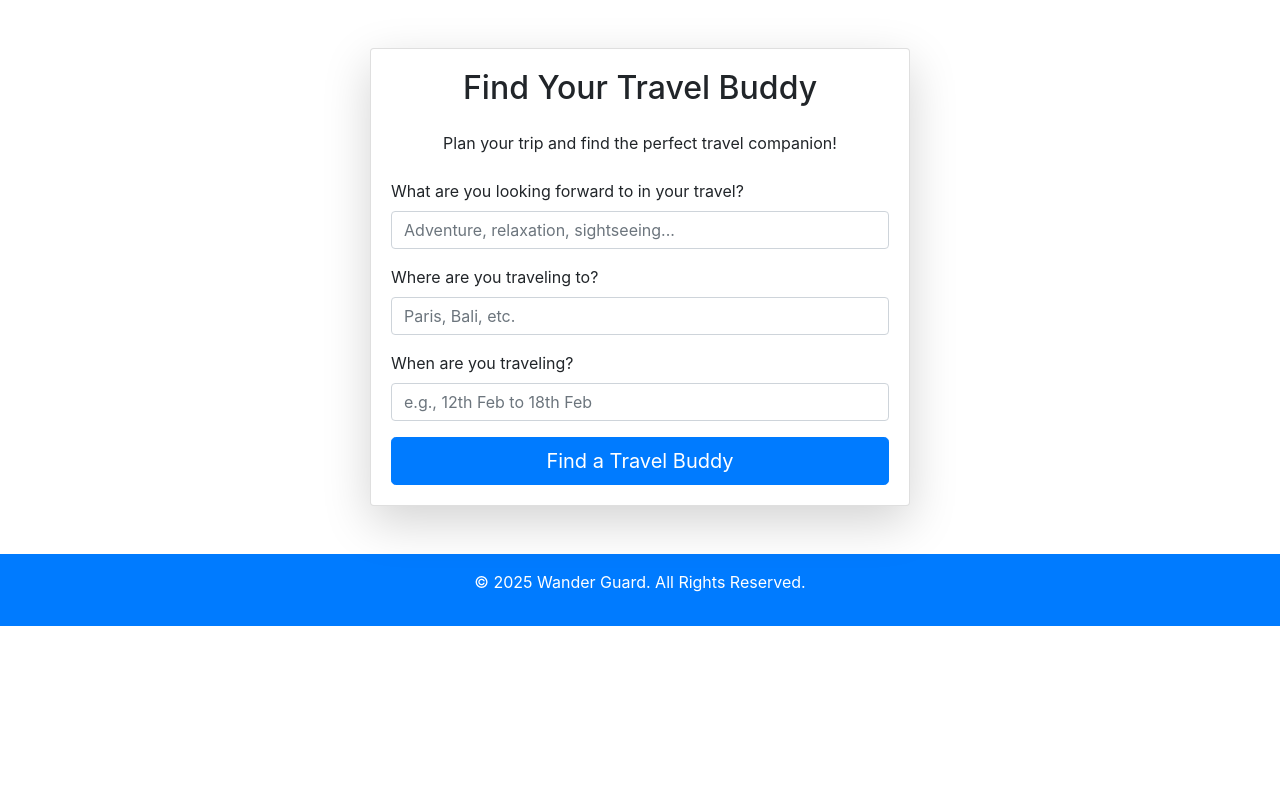
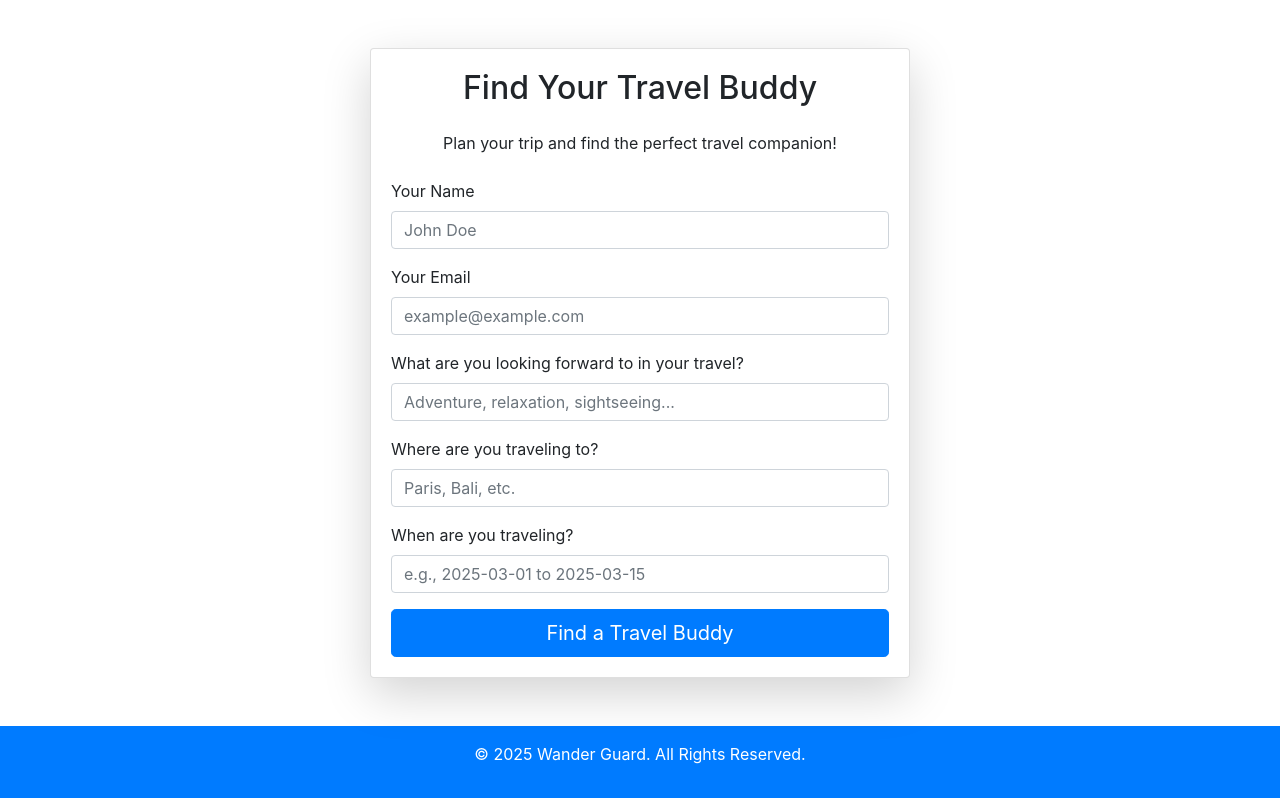
Before and after one commit to Gouri030/WanderGuard, a Flask app: page / in a window 1280 px wide. Shown: the part 56-854 px from the top of the page. Before the commit the page ends 682 px from the top, so only its background shows below. Run offline with Flask 3, Linux system fonts and the light colour scheme; some libraries are stand-ins or nearby versions.

Commit message:
Made a commit

```diff
--- a/app.py
+++ b/app.py
@@ -1,16 +1,48 @@
 from flask import Flask, render_template, request
+import firebase_admin
+from firebase_admin import credentials, firestore
 
+# Initialize Flask app
 app = Flask(__name__)
+
+# Initialize Firebase
+cred = credentials.Certificate("database/serviceAccountKey.json")  # Update the path
+firebase_admin.initialize_app(cred)
+
+# Access Firestore database
+db = firestore.client()
 
 @app.route("/", methods=["GET", "POST"])
 def home():
     if request.method == "POST":
-        # Get form data
+        # Get form data from the user
+        name = request.form["name"]  # Assuming you add a name field in the form
+        email = request.form["email"]  # Assuming you add an email field in the form
         interest = request.form["interest"]
         destination = request.form["destination"]
-        dates = request.form["dates"]
+        travel_dates = request.form["dates"]  # e.g., "2025-03-01 to 2025-03-15"
+
+        # Parse travel dates into start_date and end_date
+        start_date, end_date = map(str.strip, travel_dates.split("to"))
+
+        # Firestore document structure
+        user_data = {
+            "name": name,
+            "email": email,
+            "destination": destination,
+            "interest": interest,
+            "travel_dates": {
+                "start_date": start_date,
+                "end_date": end_date
+            }
+        }
+
+        # Save data to Firestore under the 'users' collection
+        db.collection("users").add(user_data)
+
         # Pass data to the travel buddy page
-        return render_template("buddy.html", interest=interest, destination=destination, dates=dates)
+        return render_template("buddy.html", name=name, destination=destination, dates=travel_dates)
+
     return render_template("index.html")
 
 @app.route("/buddy", methods=["GET", "POST"])
--- a/templates/base.html
+++ b/templates/base.html
@@ -4,7 +4,7 @@
 <head>
     <meta charset="UTF-8">
     <meta name="viewport" content="width=device-width, initial-scale=1.0">
-    <title>Wander Guard</title>
+    <title>{% block title %}Wander Guard{% endblock %}</title>
     <!-- Bootstrap CSS -->
     <link href="https://stackpath.bootstrapcdn.com/bootstrap/4.5.2/css/bootstrap.min.css" rel="stylesheet">
 
--- a/templates/buddy.html
+++ b/templates/buddy.html
@@ -15,6 +15,8 @@
             <h2 class="mb-4">Your Travel Match</h2>
 
             <!-- Display user-entered information -->
+            <p><strong>Name:</strong> {{ name }}</p>
+            <p><strong>Email:</strong> {{ email }}</p>
             <p><strong>Looking for:</strong> {{ interest }}</p>
             <p><strong>Destination:</strong> {{ destination }}</p>
             <p><strong>Travel Dates:</strong> {{ dates }}</p>
--- a/templates/index.html
+++ b/templates/index.html
@@ -4,8 +4,9 @@
 <head>
     <meta charset="UTF-8">
     <meta name="viewport" content="width=device-width, initial-scale=1.0">
-    <title>Document</title>
-    <!-- You can link Bootstrap CSS here -->
+    <title>Find a Travel Buddy</title>
+    <!-- Link to Bootstrap CSS -->
+    <link href="https://stackpath.bootstrapcdn.com/bootstrap/4.5.2/css/bootstrap.min.css" rel="stylesheet">
 </head>
 
 <body>
@@ -21,7 +22,19 @@
                     <p class="card-text text-center mb-4">Plan your trip and find the perfect travel companion!</p>
 
                     <!-- Travel Form -->
-                    <form action="/buddy" method="POST">
+                    <form action="/" method="POST">
+                        <!-- Name -->
+                        <div class="form-group">
+                            <label for="name">Your Name</label>
+                            <input type="text" class="form-control" id="name" name="name" placeholder="John Doe" required>
+                        </div>
+
+                        <!-- Email -->
+                        <div class="form-group">
+                            <label for="email">Your Email</label>
+                            <input type="email" class="form-control" id="email" name="email" placeholder="example@example.com" required>
+                        </div>
+
                         <!-- Interest -->
                         <div class="form-group">
                             <label for="interest">What are you looking forward to in your travel?</label>
@@ -40,7 +53,7 @@
                         <div class="form-group">
                             <label for="dates">When are you traveling?</label>
                             <input type="text" class="form-control" id="dates" name="dates"
-                                placeholder="e.g., 12th Feb to 18th Feb" required>
+                                placeholder="e.g., 2025-03-01 to 2025-03-15" required>
                         </div>
 
                         <!-- Submit Button -->
@@ -54,6 +67,9 @@
     </div>
     {% endblock %}
 
+    <!-- Link to Firebase app.js script -->
+    <script type="module" src="{{ url_for('static', filename='app.js') }}"></script>
+
 </body>
 
 </html>
```
Also changed, not shown: static/app.js (added, +21 -0 lines), 1 other file.
